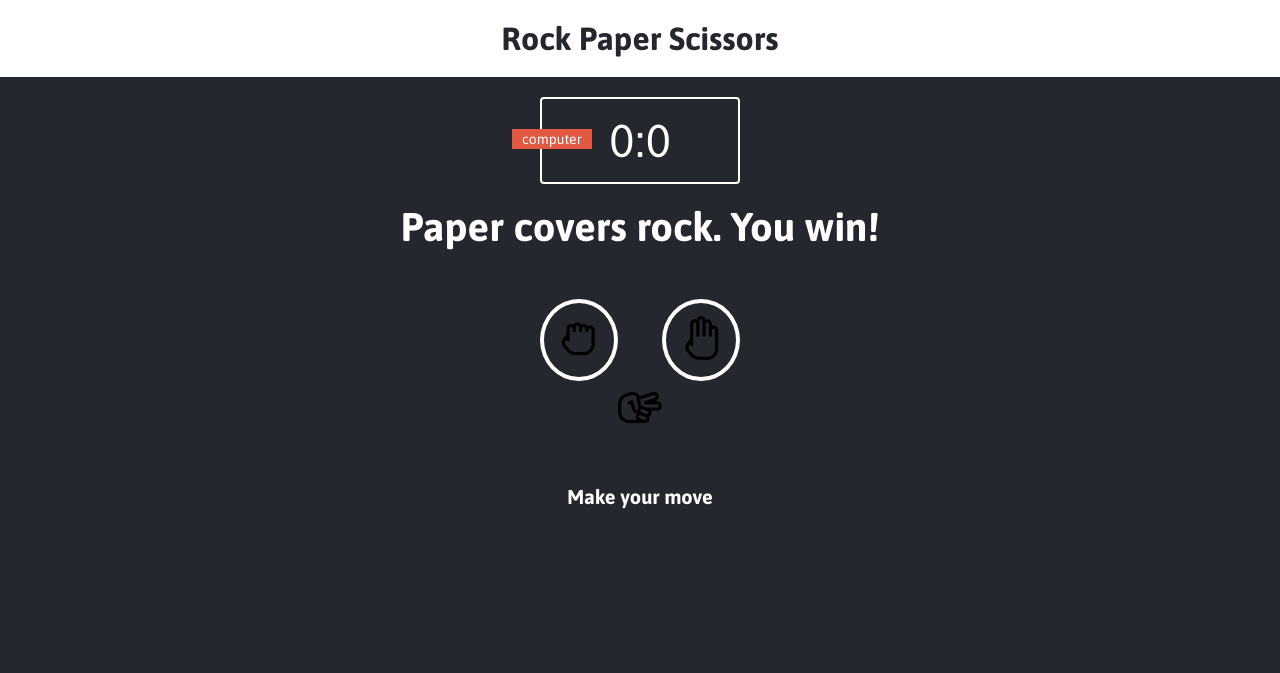
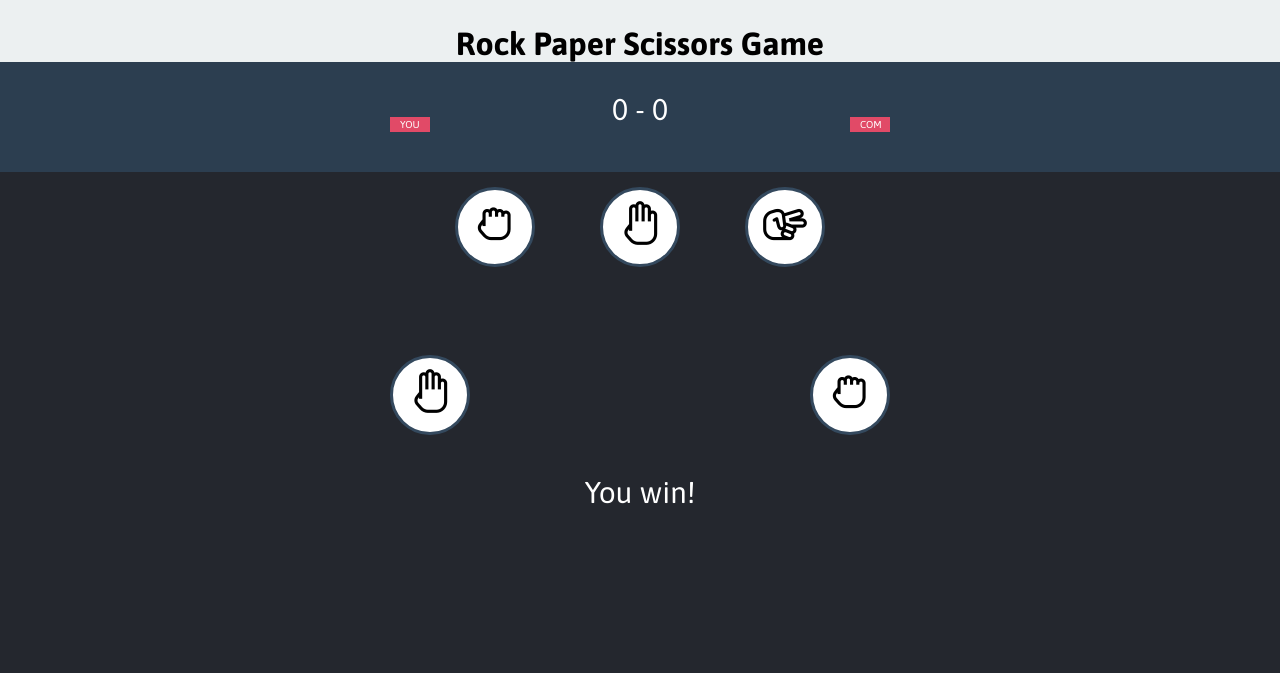
Before and after one commit to tindoann/rps_generator, a plain HTML site: page index.html in a window 1280 px wide. Drawn offline with Linux system fonts and the light colour scheme.

Commit message:
update html & css

```diff
--- a/index.html
+++ b/index.html
@@ -1,40 +1,46 @@
 <!DOCTYPE html>
 <html lang="en-us">
+
 <head>
   <meta charset="UTF-8">
+  <link rel="stylesheet" href="path/to/font-awesome/css/font-awesome.min.css">
+  <link rel="stylesheet" href="style.css">
   <title>Rock Paper Scissors Game</title>
-      <link rel="stylesheet" href="style.css">
 </head>
 
 <body>
   <header>
-  <h1>Rock Paper Scissors</h1>
+    <h1>Rock Paper Scissors Game</h1>
   </header>
 
-    <div class="score-board">
-        <div id="user-label" class="badge">user</div>
-        <div id="computer-label" class="badge">computer</div>
-        <span id="user-score">0</span>:<span id="computer-score">0</span>
+<main>
+  <div class="container">
+    <div class="score-container">
+      <span class="user">YOU</span>
+      <span id="score">0 - 0</span>
+      <span class="com">COM</span>
     </div>
-
-    <div class="result">
-      <p>Paper covers rock. You win!</p>
-    </div>
-
-    <div class="choices">
-      <div class="choice" id="r">
-        <img src="images/rock.png" alt="">
-      </div>
-      <div class="choice" id="p">
-        <img src="images/paper.png" alt="">
-      </div>
-      <div classes="choices" id="s">
-        <img src="images/scissors.png" alt="">
+    <div class="buttons">
+      <button class="bn" onclick="" value=""><img src="images/rock.png" alt=""></button>
+      <button class="bn" onclick="" value=""><img src="images/paper.png" alt=""></button>
+      <button class="bn" onclick="" value=""><img src="images/scissors.png" alt=""></button>
     </div>
   </div>
+  <div class="challenge-container">
+  <div class="challenge">
+    <div id="you">
+      <button class="btn"><img src="images/paper.png" alt=""></button>
+    </div>
+    <div id="result">
+      <p>You win!</p>
+    </div>
+    <div id="com">
+      <button class="btn"><img src="images/rock.png" alt=""></button>
+    </div>
+  </div>
+  </div>
+</main>
+  <script type="text/javascript" src="script.js"></script>
+</body>
 
-    <p id="action-message">Make your move</p>
-
-
-</body>
 </html>
--- a/style.css
+++ b/style.css
@@ -1,95 +1,192 @@
 @import url('https://fonts.googleapis.com/css?family=Asap:400,500,700');
 
-* {
-	margin: 0;
+*{
+	margin: 0 auto;
 	padding: 0;
 	box-sizing: border-box;
 }
 
-body {
+body{
 	background-color: #24272E;
-}
-
-header {
-	background: white;
-	padding: 20px;
-}
-
-header>h1 {
-	color: #24272E;
-	text-align: center;
 	font-family: Asap, sans-serif;
 }
 
-.score-board {
-	margin: 20px auto;
-	border: 2px solid white;
-	border-radius: 4px;
-	text-align: center;
-	width: 200px;
-	color: white;
-	font-size: 46px;
-	padding: 15px 20px;
-	font-family: Asap, sans-serif;
-	position: relative;
+header{
+	width: 100%;
+	height: 15%;
+	padding-top: 25px;
+	background-color: #ecf0f1;
+	box-sizing: border-box;
 }
 
-.badge {
-	background: #E25840;
-	color: white;
-	font-size: 14px;
-	padding: 2px 10px;
-	font-family: Asap, sans-serif;
+header h1{
+	text-align: center;
+	margin: 0;
 }
 
-#user-label {
-	position: absolute;
-	top: 30px;
-	left: -25px;
+
+.container{
+	display: flex;
+	position: relative;
+	height: 85%;
+	width: 100%;
+	box-sizing: border-box;
+	padding: 30px;
+	background-color: #2C3E50;
 }
 
-#computer-label {
-	position: absolute;
-	top: 30px;
-	left: -30px;
-}
-
-.result {
-	font-size: 40px;
+.score-container{
+	justify-content: space-between;
+	position: relative;
+	margin: 0 auto;
+	width: 500px;
+	height: 50px;
 	color: white;
 }
 
-.result > p {
+#score{
+	position: absolute;
 	text-align: center;
-	font-weight: bold;
-	font-family: Asap, sans-serif;
+	font-size: 30px;
+	width: 100%;
+}
+
+.user{
+	position: absolute;
+	left: 0;
+	top: 50%;
+	transform: translateX(-50%, -50%);
+	background-color: #e14a67;
+	width: 40px;
+	height: 15px;
+	font-size: 10px;
+	padding: 2px 10px;
+	box-sizing: border-box;
+}
+
+.com{
+	position: absolute;
+	right: 0;
+	top: 50%;
+	transform: translateX(50%, -50%);
+	background-color: #e14a67;
+	width: 40px;
+	height: 15px;
+	font-size: 10px;
+	padding: 2px 10px;
+	box-sizing: border-box;
+}
+
+.buttons{
+	display: flex;
+	justify-content: space-between;
+	width: 380px;
+	position: absolute;
+	top: 120px;
+	left: 50%;
+	transform: translate(-50%);
+}
+
+.bn{
+	width: 80px;
+	height: 80px;
+	margin: 5px;
+	border: 3px solid #34495e;
+	border-radius: 50%;
+	color: #34495e;
+	font-size: 40px;
+	background-color: white;
+	cursor: pointer;
+	outline: none;
+	transition: .3s;
+}
+
+.bn:hover{
+	background-color: #34495e;
+	border-color: white;
+	color: white;
+}
+
+.challenge{
+	position: absolute;
+	top: 350px;
+	left: 50%;
+	transform: translate(-50%);
+	width: 600px;
+	height: 40%;
+	display: flex;
+	justify-content: space-between;
+	align-content: flex-start;
 
 }
 
-.choice {
-	border: 4px solid white;
+.btn{
+	width: 80px;
+	height: 80px;
+	margin: 5px;
+	border: 3px solid #34495e;
 	border-radius: 50%;
-	margin: 0 20px;
-	padding: 10px;
-	display: inline-block;
-	transition: all 0.3s ease;
+	color: #34495e;
+	font-size: 40px;
+	background-color: white;
+	cursor: pointer;
+	outline: none;
+	transition: .3s;
 }
 
-.choices {
-	margin-top: 50px;
+.btn:hover{
+	background-color: #34495e;
+	border-color: white;
+	color: white;
+}
+
+#YourObject{
+	position: absolute;
+	top: 45%;
+	left: 50%;
+	transform: translate(-50%, -50%);
+	width: 110px;
+	height: 110px;
+	font-size: 50px;
+	padding-top: 20px;
+	border: 3px solid #34495e;
+	border-radius: 50%;
+	color: #34495e;
+	background-color: white;
+	box-sizing: border-box;
 	text-align: center;
 }
 
-choice:hover {
-	cursor: pointer;
-	background: #24272E;
+#ComObject{
+	position: absolute;
+	top: 45%;
+	left: 50%;
+	transform: translate(-50%, -50%);
+	width: 110px;
+	height: 110px;
+	font-size: 50px;
+	padding-top: 20px;
+	border: 3px solid #34495e;
+	border-radius: 50%;
+	color: #34495e;
+	background-color: white;
+	box-sizing: border-box;
+	text-align: center;
 }
 
-#action-message {
+#result{
+	position: relative;
+	width: 25%;
+}
+
+#result p{
+	position: absolute;
+	bottom: 45%;
+	left: 50%;
+	transform: translate(-50%, -50%);
+	color: white;
+	font-size: 30px;
+	width: 100%;
+	margin: 0;
 	text-align: center;
-	color: white;
-	font-family: Asap, sans-serif;
-	font-weight: bold;
-	font-size: 20px;
-	margin-top: 50px;
 }
```
Also changed, not shown: rps.js (deleted, +0 -67 lines). Lines whose indentation alone changed are shown as unchanged.
